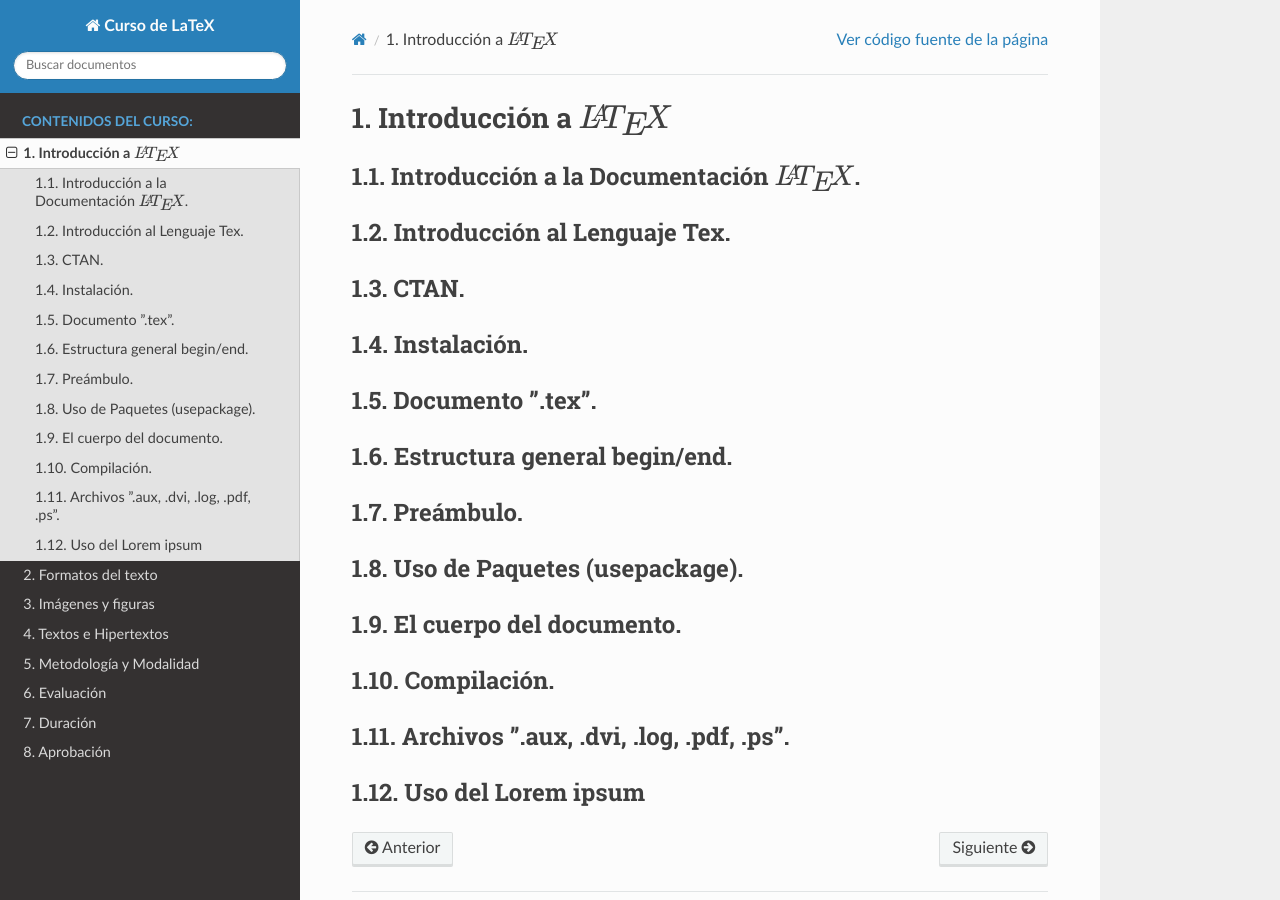
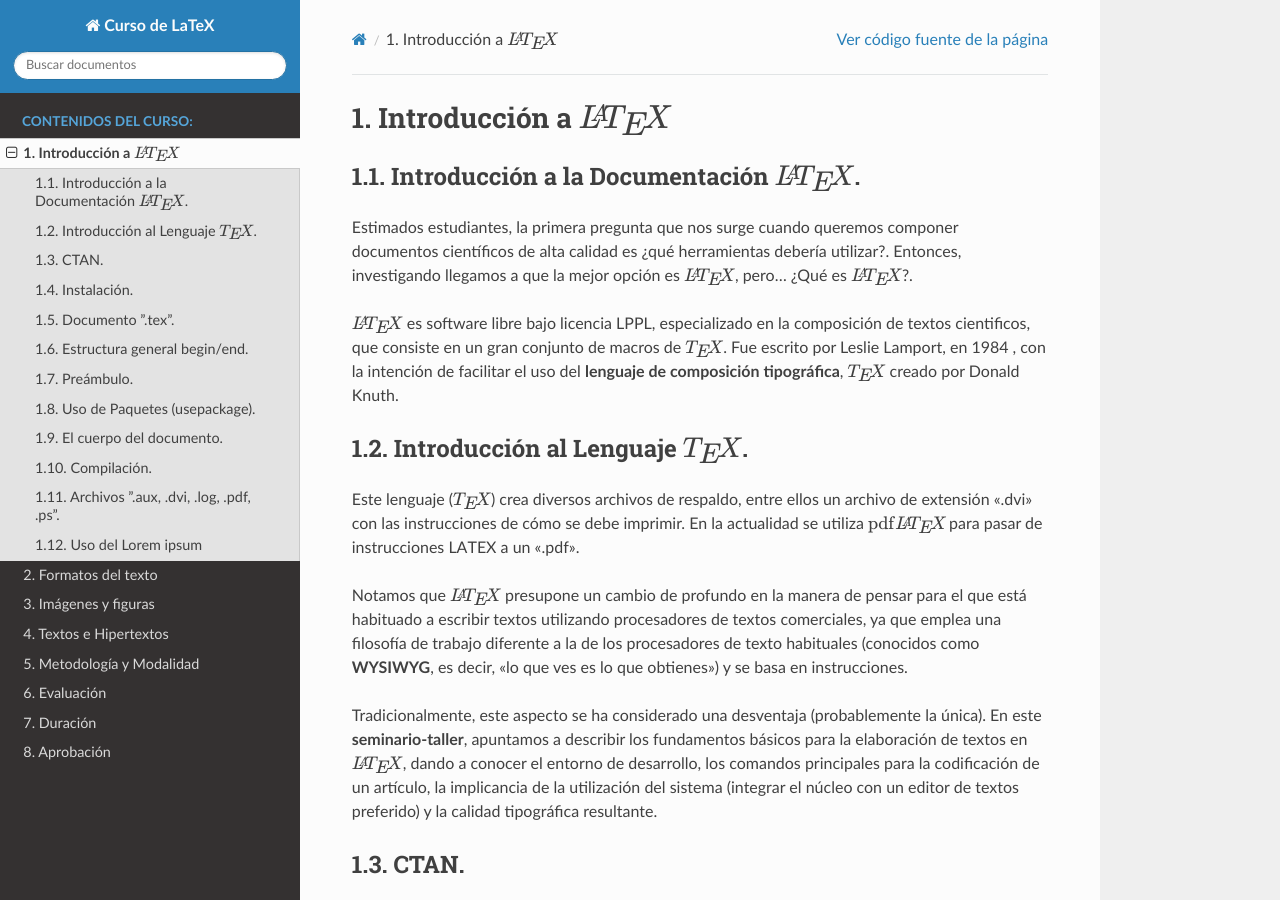
Before and after one commit to juniors90/curso-latex, a Sphinx documentation site: the page built from sphinx/source/unidad_1.rst, in a window 1280 px wide and 900 px high. Built offline with Sphinx 7.4.7 and the Read the Docs theme 2.0.0, drawn with Linux system fonts in a browser that asks for light colours.

Commit message:
Adds a section 1.1 and section 1.2 in Unidad_1

```diff
--- a/sphinx/source/index.rst
+++ b/sphinx/source/index.rst
@@ -3,8 +3,10 @@
    You can adapt this file completely to your liking, but it should at least
    contain the root `toctree` directive.
 
-Proyecto de Seminario-Taller: Introducción a la Escritura en :math:`\LaTeX{}`
-==============================================================================
+Página oficial del Seminario-Taller: Introducción a la Escritura en :math:`\LaTeX{}`
+======================================================================================
+Página en desarrollo
+======================================================================================
 
 .. toctree::
    :maxdepth: 2
--- a/sphinx/source/unidad_1.rst
+++ b/sphinx/source/unidad_1.rst
@@ -4,8 +4,20 @@ Introducción a :math:`\LaTeX{}`
 Introducción a la Documentación :math:`\LaTeX{}`.
 --------------------------------------------------
 
-Introducción al Lenguaje Tex.
+Estimados estudiantes, la primera pregunta que nos surge cuando queremos componer documentos científicos de alta calidad es ¿qué herramientas debería utilizar?. Entonces, investigando llegamos a que la mejor opción es :math:`\LaTeX{}`, pero... ¿Qué es :math:`\LaTeX{}`?.
+
+:math:`\LaTeX{}` es software libre bajo licencia LPPL, especializado en la composición de textos cientificos, que consiste en un gran conjunto de macros de :math:`\TeX{}`. Fue escrito por Leslie Lamport, en 1984 , con la intención de facilitar el uso del **lenguaje de composición tipográfica**, :math:`\TeX{}` creado por Donald Knuth.
+
+
+
+Introducción al Lenguaje :math:`\TeX{}`.
 --------------------------------------------------
+
+Este lenguaje (:math:`\TeX{}`) crea diversos archivos de respaldo, entre ellos un archivo de extensión ".dvi" con las instrucciones de cómo se debe imprimir. En la actualidad se utiliza :math:`\text{pdf}\LaTeX{}` para pasar de instrucciones LATEX a un ".pdf".
+
+Notamos que :math:`\LaTeX{}` presupone un cambio de profundo en la manera de pensar para el que está habituado a escribir textos utilizando procesadores de textos comerciales, ya que emplea una filosofía de trabajo diferente a la de los procesadores de texto habituales (conocidos como **WYSIWYG**, es decir, "lo que ves es lo que obtienes") y se basa en instrucciones.
+
+Tradicionalmente, este aspecto se ha considerado una desventaja (probablemente la única). En este **seminario-taller**, apuntamos a describir los fundamentos básicos para la elaboración de textos en :math:`\LaTeX{}`, dando a conocer el entorno de desarrollo, los comandos principales para la codificación de un artículo, la implicancia de la utilización del sistema (integrar el núcleo con un editor de textos preferido) y la calidad tipográfica resultante.
 
 CTAN.
 --------------------------------------------------
```
Also changed, not shown: CHANGELOG.md (+24 -0 lines), 12 other files.
